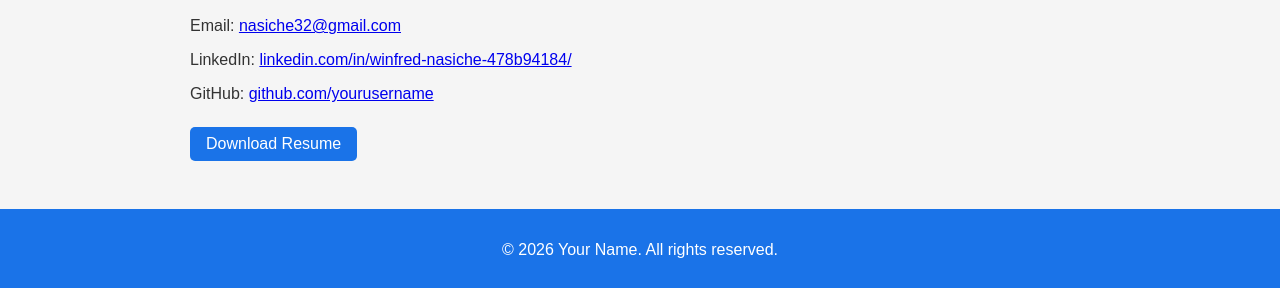
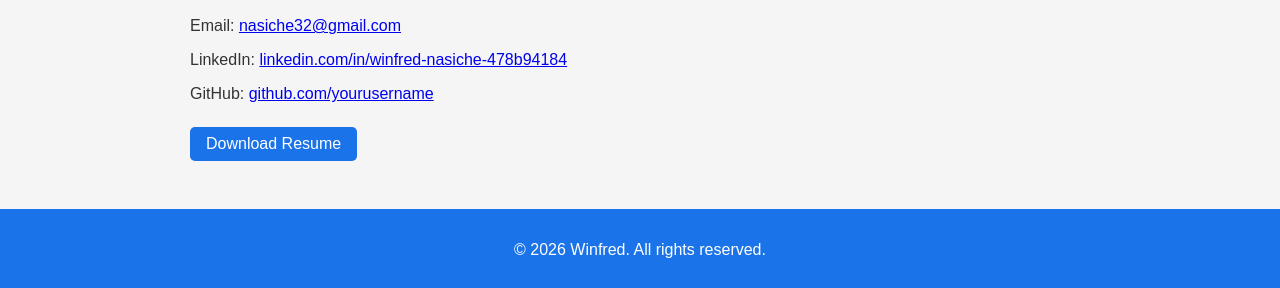
Before and after one commit to wekhoba/MY-PROFESSIONAL-PORTFOLIO, a plain HTML site: page index.html in a window 1280 px wide. Shown: the part 1722-2010 px from the top of the page. Drawn offline with Linux system fonts and the light colour scheme.

```diff
--- a/index.html
+++ b/index.html
@@ -69,13 +69,13 @@
 <section id="contact">
   <h2>Contact & Resume</h2>
   <p>Email: <a href="mailto:your.email@example.com">nasiche32@gmail.com</a></p>
-  <p>LinkedIn: <a href="https://linkedin.com/in/yourprofile" target="_blank">linkedin.com/in/winfred-nasiche-478b94184/</a></p>
+  <p>LinkedIn: <a href="https://linkedin.com/in/yourprofile" target="_blank">linkedin.com/in/winfred-nasiche-478b94184</a></p>
   <p>GitHub: <a href="https://github.com/yourusername" target="_blank">github.com/yourusername</a></p>
   <a href="#" class="button">Download Resume</a>
 </section>
 
 <footer>
-  <p>&copy; 2026 Your Name. All rights reserved.</p>
+  <p>&copy; 2026 Winfred. All rights reserved.</p>
 </footer>
 
 </body>
```
